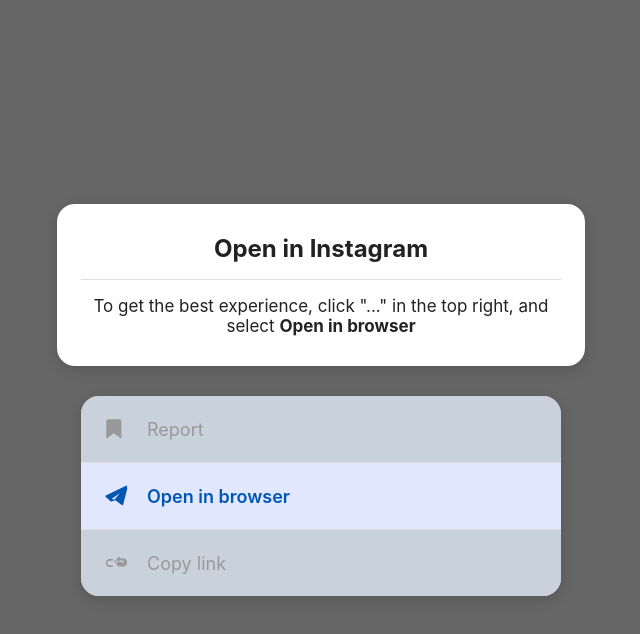
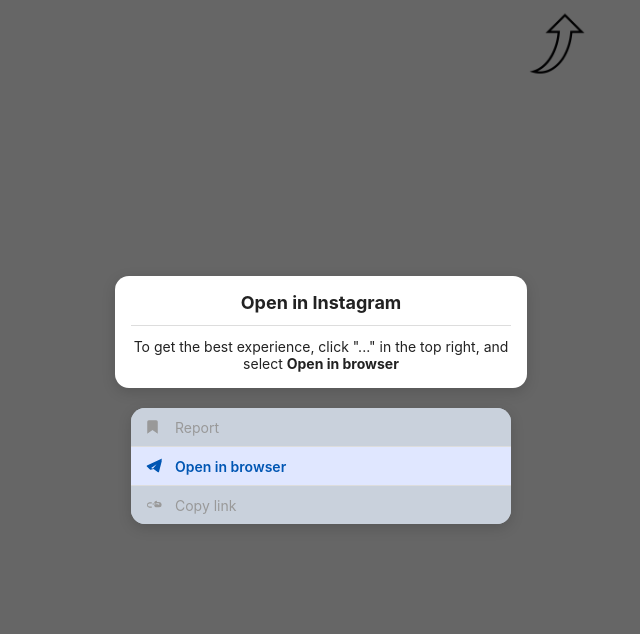
Before and after one commit to govvverment/test1, a plain HTML site: page index.html in a window 1280 px wide. Shown: the whole page, without its empty margins (319-959 px from the left). Drawn offline with Linux system fonts and the light colour scheme.

Commit message:
index.html

```diff
--- a/index.html
+++ b/index.html
@@ -27,7 +27,7 @@
       display: flex;
       flex-direction: column;
       align-items: center;
-      gap: 30px;
+      gap: 20px;
       z-index: 10;
     }
 
@@ -35,35 +35,35 @@
       background: white;
       color: #222;
       width: 95vw;
-      max-width: 480px;
-      border-radius: 18px;
-      padding: 30px 24px;
+      max-width: 380px;
+      border-radius: 14px;
+      padding: 16px 16px;
       text-align: center;
       box-shadow: 0 4px 14px rgba(0, 0, 0, 0.15);
-      font-size: 18px;
+      font-size: 14px;
     }
 
     .popup h2 {
-      margin: 0 0 16px 0;
-      font-size: 24px;
+      margin: 0 0 12px 0;
+      font-size: 18px;
     }
 
     .popup hr {
       border: none;
       border-top: 1px solid #ddd;
-      margin: 16px 0;
+      margin: 12px 0;
     }
 
     .popup p {
       margin: 0;
-      font-size: 17px;
+      font-size: 14px;
     }
 
     .options {
       background: #c9d1dc;
       width: 95vw;
-      max-width: 480px;
-      border-radius: 18px;
+      max-width: 380px;
+      border-radius: 14px;
       overflow: hidden;
       box-shadow: 0 4px 14px rgba(0, 0, 0, 0.15);
     }
@@ -71,14 +71,14 @@
     .option {
       display: flex;
       align-items: center;
-      padding: 20px 22px;
+      padding: 10px 14px;
       border-top: 1px solid #ddd;
       cursor: default;
       color: #999;
       background-color: #c9d1dc;
       user-select: none;
-      gap: 18px;
-      font-size: 18px;
+      gap: 12px;
+      font-size: 14px;
     }
 
     .option:first-child {
@@ -99,8 +99,8 @@
     }
 
     .option svg {
-      width: 26px;
-      height: 26px;
+      width: 18px;
+      height: 18px;
       flex-shrink: 0;
       fill: currentColor;
     }
@@ -109,8 +109,8 @@
       position: absolute;
       top: 0;
       right: 0;
-      transform: translate(90px, -420px);
-      width: 100px;
+      width: 60px;
+      transform: translate(60px, -250px);
       animation: bounce 1.4s infinite;
       z-index: 11;
       pointer-events: none;
@@ -118,10 +118,10 @@
 
     @keyframes bounce {
       0%, 100% {
-        transform: translate(90px, -420px);
+        transform: translate(60px, -250px);
       }
       50% {
-        transform: translate(90px, -435px);
+        transform: translate(60px, -265px);
       }
     }
   </style>
```
